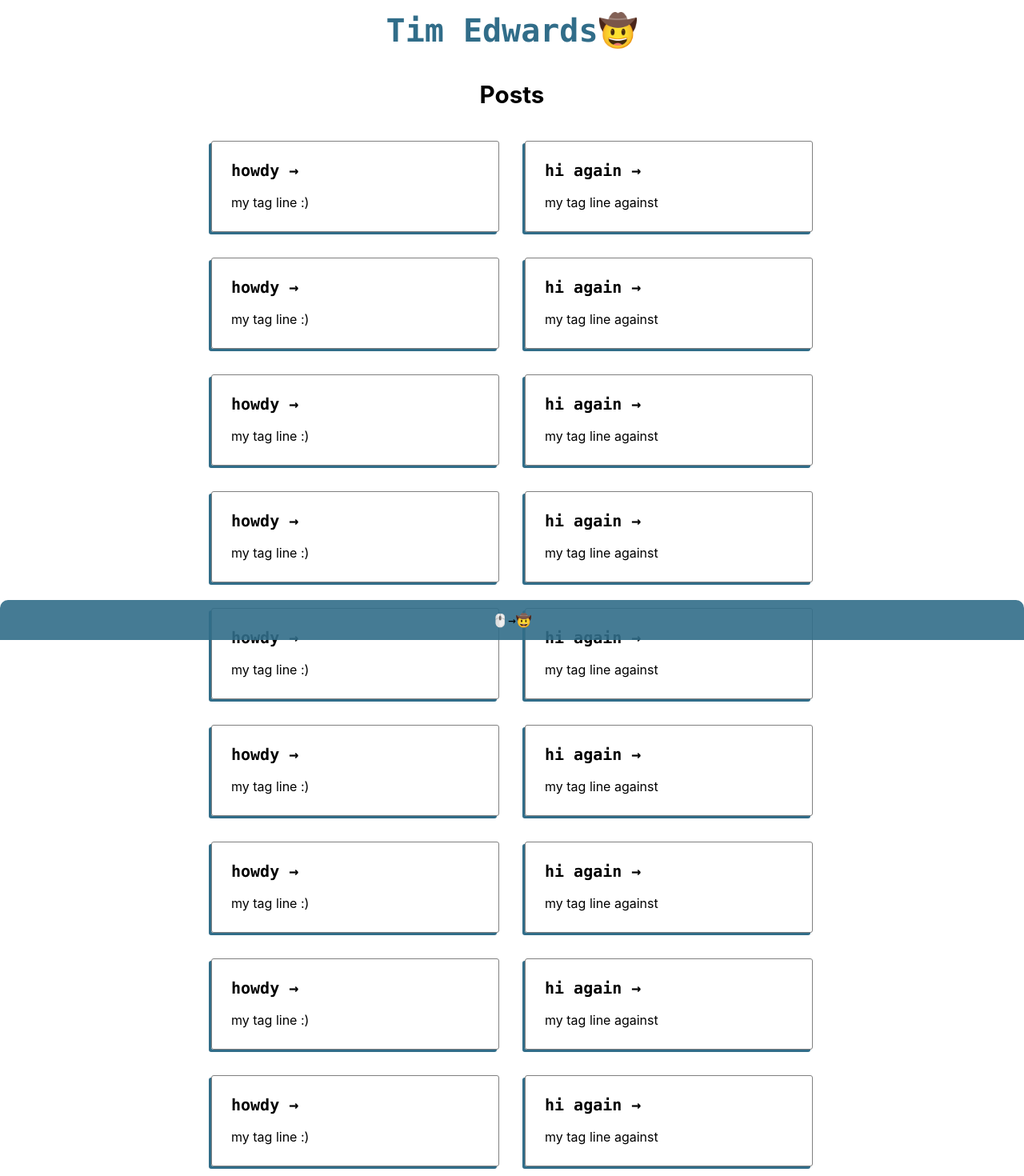
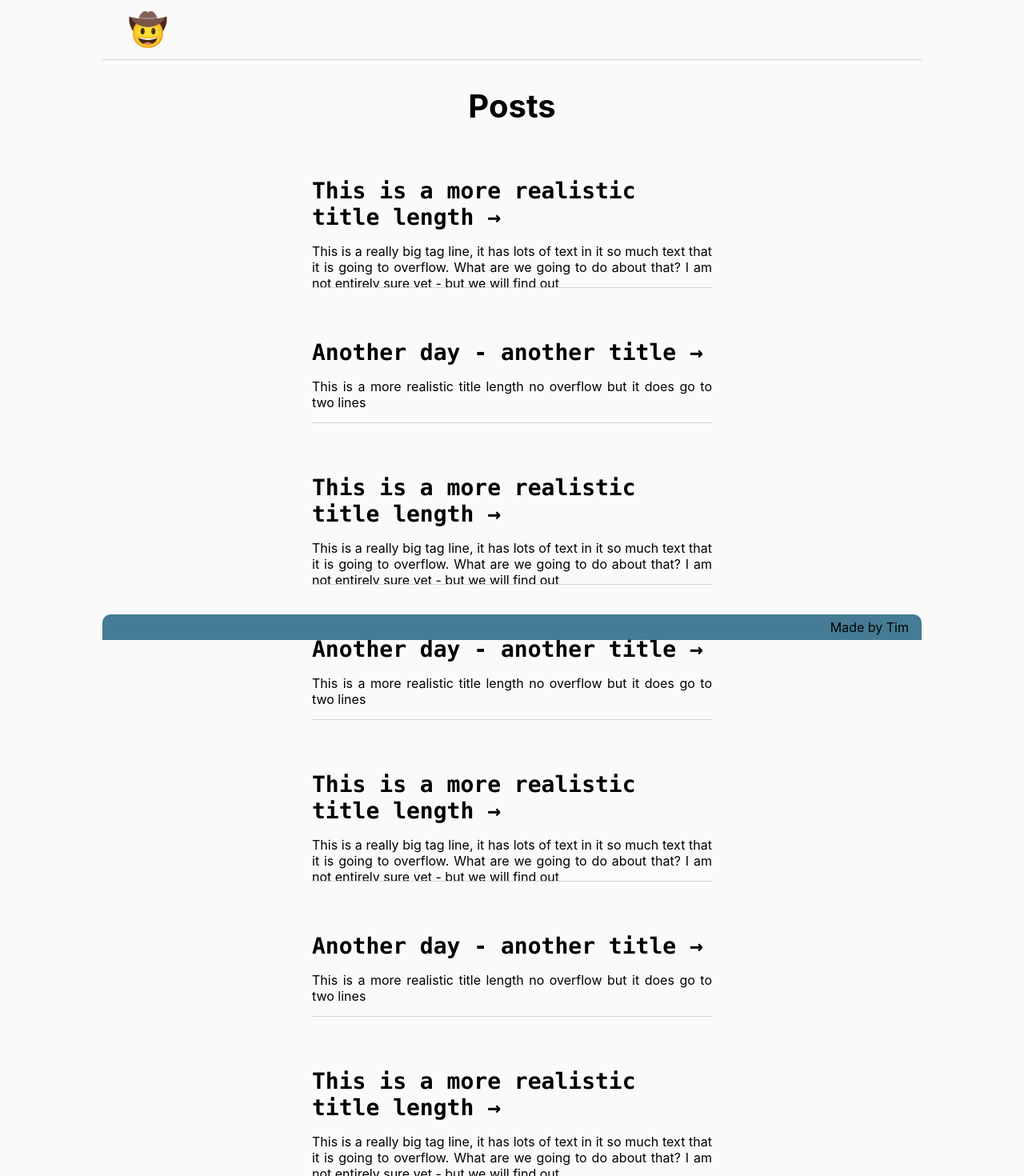
Before and after one commit to Timothy-Edwards/site, a Next.js app: page / in a window 1280 px wide. Shown: the top 1470 px of the page at 80% size. Built offline with nearby package versions, Linux system fonts and the light colour scheme.

Commit message:
Refactor post cards on main page

```diff
--- a/components/HeaderFooter/HeaderFooter.js
+++ b/components/HeaderFooter/HeaderFooter.js
@@ -1,34 +1,34 @@
-import { loadGetInitialProps } from "next/dist/next-server/lib/utils";
 import Head from "next/head";
 import styles from "./HeaderFooter.module.css";
-export default function PageHeader({
-  emoji: emoji,
-  changeEmoji: changeEmoji,
-  children: children,
-}) {
+import { useState } from "react";
+export default function PageHeader({ children: children }) {
+  let [emoji, setEmoji] = useState("🤠");
+
+  const changeEmoji = () => {
+    const newEmoji = emoji === "🤠" ? "👽" : "🤠";
+    setEmoji(newEmoji);
+  };
   return (
     <div className={styles.container}>
       <Head>
         <title> Tim Edwards </title>
-        <link rel='icon' href='/favicon.png'/>
+        <link rel="icon" href="/favicon.png" />
       </Head>
-      <h1 className={styles.title}>
-        Tim Edwards <span> {emoji} </span>
-      </h1>
-      <main className={styles.main}>
-        {children}
-      </main>
-      <footer className={styles.footer}>
-        🖱️&rarr;
-        <span className={styles.cursor} onClick={changeEmoji}>
-          {emoji}
-        </span>
-      </footer>
+      <div className={styles.content}>
+        <h1 className={styles.title}>
+          <a href="/"> {emoji} </a>
+        </h1>
+        <main className={styles.main}>{children}</main>
+        <footer className={styles.footer}>
+         Made by Tim
+        </footer>
+      </div>
       <style jsx global>{`
         ::-webkit-scrollbar {
           width: 0px; /* Remove scrollbar space */
           background: transparent; /* Optional: just make scrollbar invisible */
         }
+
         html,
         body {
           padding: 0;
--- a/components/HeaderFooter/HeaderFooter.module.css
+++ b/components/HeaderFooter/HeaderFooter.module.css
@@ -1,12 +1,12 @@
 .title a {
-  color: #0070f3;
+  color: inherit;
   text-decoration: none;
 }
 
 .title a:hover,
 .title a:focus,
 .title a:active {
-  text-decoration: underline;
+  cursor: pointer;
 }
 
 .title {
@@ -15,28 +15,39 @@
   height: 75px;
   line-height: 1.15;
   font-size: 2.5rem;
-  background-color: white;
   width: 100%;
   top: 0px;
   position: sticky;
   display: flex;
-  justify-content: center;
+  justify-content: left;
   align-items: center;
-  font-family: consolas;
-  border-radius: 0 0 10px 10px;
+  padding-left: 2rem;
+  border-bottom: 1px solid lightgrey;
+  --border-opacity: 1;
+  background-color: #FAFAFA;
+}
+
+.content {
+ width: 80%;
+ min-height: 100%;
+ flex: 1;
+  display: flex;
+  flex-direction: column;
 }
 
 .footer {
-  font-family: consolas;
   width: 100%;
-  height: 50px;
+  height: 2rem;
   display: flex;
-  justify-content: center;
+  flex-direction: row-reverse;
+  justify-content: right;
   align-items: center;
   position: sticky;
+  text-align: right;
   bottom: 0px;
   background-color: rgba(49, 109, 137, 0.90);
   border-radius: 10px 10px 0px 0px;
+  padding-right: 1rem;
 }
 
 .cursor {
@@ -56,6 +67,7 @@
   flex-direction: column;
   justify-content: center;
   align-items: center;
+  background-color: #FAFAFA;
 }
 
 .main {
@@ -64,8 +76,8 @@
   display: flex;
   flex-direction: column;
   align-items: center;
-  background-color: white;
   overflow-y: scroll;
+  scrollbar-width: none;
 }
 
 .cursor {
--- a/components/PostCard/PostCard.js
+++ b/components/PostCard/PostCard.js
@@ -1,9 +1,13 @@
-import styles from './PostCard.module.css';
-export default function PostCard ({header: header, tagline: tagline}) {
-    return(
-        <a href="/posts/first-post" className={styles.card}>
-            <h3>{header} &rarr;</h3>
-            <p>{tagline}</p>
+import styles from "./PostCard.module.css";
+export default function PostCard({ header: header, tagline: tagline }) {
+  return (
+    <div className={styles.card}>
+      <div className={styles.cardContent}>
+        <a href="/posts/first-post">
+          <h3>{header} &rarr;</h3>
         </a>
-    );
-};
+        <p>{tagline}</p>
+      </div>
+    </div>
+  );
+}
--- a/components/PostCard/PostCard.module.css
+++ b/components/PostCard/PostCard.module.css
@@ -1,34 +1,51 @@
 .card {
-    margin: 1rem;
-    flex-basis: 45%;
-    padding: 1.5rem;
-    text-align: left;
-    color: inherit;
-    text-decoration: none;
-    border-radius: 3px;
-    transition: color 0.15s ease, border-color 0.15s ease, background-color 0.15s ease, box-shadow 0.15s ease;
-    min-width: 300px;
-    border: 1px solid gray;
-    box-shadow: -3px 3px #316D89;
-  }
+  margin: 1rem;
+  flex-basis: 100%;
+  padding: 1rem;
+  color: inherit;
+  border-radius: 3px;
+}
 
-  .card:hover,
-  .card:focus,
-  .card:active {
-    box-shadow: -5px 5px #316D89;
-    border: 1px solid #316D89;
-  }
+.cardContent {
+  text-decoration: none;
+  max-width: 500px;
+  margin: auto;
+}
 
-  .card h3 {
-    margin: 0 0 1rem 0;
-    font-size: 1.25rem;
-    font-family: consolas;
-  }
+.cardContent h3 {
+  margin: 0 0 1rem 0;
+  font-size: 1.75rem;
+  font-family: consolas;
+  overflow-wrap: break-word;
+}
 
-  .card p {
-    margin: 0;
-    line-height: 1.5;
-    max-height: 4rem;
-    text-overflow: elipsis;
-    overflow-y: hidden;
-  }
+.cardContent h3:hover,
+.cardContent h3:focus,
+.card h3:active {
+  text-decoration: underline;
+}
+
+.cardContent a {
+  color: inherit;
+  text-decoration: none;
+}
+
+.cardContent p {
+  margin: 0;
+  /* white-space: nowrap; */
+  /* text-overflow: ellipsis; */
+  max-height: 3.5rem;
+  overflow: hidden;
+  text-align: justify;
+  padding-bottom: 1rem;
+  border-bottom: 1px solid lightgray;
+
+  /* @supports (-webkit-line-clamp: 2) {
+    overflow: hidden;
+    text-overflow: ellipsis;
+    white-space: initial;
+    display: -webkit-box;
+    -webkit-line-clamp: 2;
+    -webkit-box-orient: vertical;
+  } */
+}
--- a/pages/index.js
+++ b/pages/index.js
@@ -1,60 +1,42 @@
-import React, { useState } from "react";
 import PostCard from "../components/PostCard/PostCard";
-import PageHeader from "../components/HeaderFooter/HeaderFooter";
+import PageHeaderFooter from "../components/HeaderFooter/HeaderFooter";
 
 export default function Home() {
-  let [emoji, setEmoji] = useState("🤠");
-
-  const changeEmoji = () => {
-    const newEmoji = emoji === "🤠" ? "👽" : "🤠";
-    setEmoji(newEmoji);
-  };
-
   return (
     <div>
-      <PageHeader emoji={emoji} changeEmoji={changeEmoji}>
+      <PageHeaderFooter>
         <h2>Posts</h2>
           <div className="grid">
-            <PostCard header={"howdy"} tagline={"my tag line :)"} />
-            <PostCard header={"hi again"} tagline={"my tag line against"} />
-            <PostCard header={"howdy"} tagline={"my tag line :)"} />
-            <PostCard header={"hi again"} tagline={"my tag line against"} />
-            <PostCard header={"howdy"} tagline={"my tag line :)"} />
-            <PostCard header={"hi again"} tagline={"my tag line against"} />
-            <PostCard header={"howdy"} tagline={"my tag line :)"} />
-            <PostCard header={"hi again"} tagline={"my tag line against"} />
-            <PostCard header={"howdy"} tagline={"my tag line :)"} />
-            <PostCard header={"hi again"} tagline={"my tag line against"} />
-            <PostCard header={"howdy"} tagline={"my tag line :)"} />
-            <PostCard header={"hi again"} tagline={"my tag line against"} />
-            <PostCard header={"howdy"} tagline={"my tag line :)"} />
-            <PostCard header={"hi again"} tagline={"my tag line against"} />
-            <PostCard header={"howdy"} tagline={"my tag line :)"} />
-            <PostCard header={"hi again"} tagline={"my tag line against"} />
-            <PostCard header={"howdy"} tagline={"my tag line :)"} />
-            <PostCard header={"hi again"} tagline={"my tag line against"} />
-            <PostCard header={"howdy"} tagline={"my tag line :)"} />
-            <PostCard header={"hi again"} tagline={"my tag line against"} />
+            <PostCard header={"This is a more realistic title length"} tagline={`This is a really big tag line, it has lots of text in it so much text that it is going to overflow. What are we going to do about that? I am not entirely sure yet - but we will find out`} />
+            <PostCard header={"Another day - another title"} tagline={'This is a more realistic title length no overflow but it does go to two lines'} />
+            <PostCard header={"This is a more realistic title length"} tagline={`This is a really big tag line, it has lots of text in it so much text that it is going to overflow. What are we going to do about that? I am not entirely sure yet - but we will find out`} />
+            <PostCard header={"Another day - another title"} tagline={'This is a more realistic title length no overflow but it does go to two lines'} />
+            <PostCard header={"This is a more realistic title length"} tagline={`This is a really big tag line, it has lots of text in it so much text that it is going to overflow. What are we going to do about that? I am not entirely sure yet - but we will find out`} />
+            <PostCard header={"Another day - another title"} tagline={'This is a more realistic title length no overflow but it does go to two lines'} />
+            <PostCard header={"This is a more realistic title length"} tagline={`This is a really big tag line, it has lots of text in it so much text that it is going to overflow. What are we going to do about that? I am not entirely sure yet - but we will find out`} />
+            <PostCard header={"Another day - another title"} tagline={'This is a more realistic title length no overflow but it does go to two lines'} />
+            <PostCard header={"This is a more realistic title length"} tagline={`This is a really big tag line, it has lots of text in it so much text that it is going to overflow. What are we going to do about that? I am not entirely sure yet - but we will find out`} />
+            <PostCard header={"Another day - another title"} tagline={'This is a more realistic title length no overflow but it does go to two lines'} />
+            <PostCard header={"This is a more realistic title length"} tagline={`This is a really big tag line, it has lots of text in it so much text that it is going to overflow. What are we going to do about that? I am not entirely sure yet - but we will find out`} />
+            <PostCard header={"Another day - another title"} tagline={'This is a more realistic title length no overflow but it does go to two lines'} />
+            <PostCard header={"This is a more realistic title length"} tagline={`This is a really big tag line, it has lots of text in it so much text that it is going to overflow. What are we going to do about that? I am not entirely sure yet - but we will find out`} />
+            <PostCard header={"Another day - another title"} tagline={'This is a more realistic title length no overflow but it does go to two lines'} />
+            <PostCard header={"This is a more realistic title length"} tagline={`This is a really big tag line, it has lots of text in it so much text that it is going to overflow. What are we going to do about that? I am not entirely sure yet - but we will find out`} />
+            <PostCard header={"Another day - another title"} tagline={'This is a more realistic title length no overflow but it does go to two lines'} />
+            <PostCard header={"This is a more realistic title length"} tagline={`This is a really big tag line, it has lots of text in it so much text that it is going to overflow. What are we going to do about that? I am not entirely sure yet - but we will find out`} />
+            <PostCard header={"Another day - another title"} tagline={'This is a more realistic title length no overflow but it does go to two lines'} />
           </div>
-      </PageHeader>
+      </PageHeaderFooter>
 
       <style jsx>{`
         h2 {
-          font-size: 1.85rem;
+          font-size: 2.5rem;
         }
         .grid {
           display: flex;
           align-items: center;
           justify-content: center;
           flex-wrap: wrap;
-          max-width: 800px;
-        }
-
-        @media (max-width: 600px) {
-          .grid {
-            width: 100%;
-            flex-direction: column;
-          }
         }
       `}</style>
 
```
